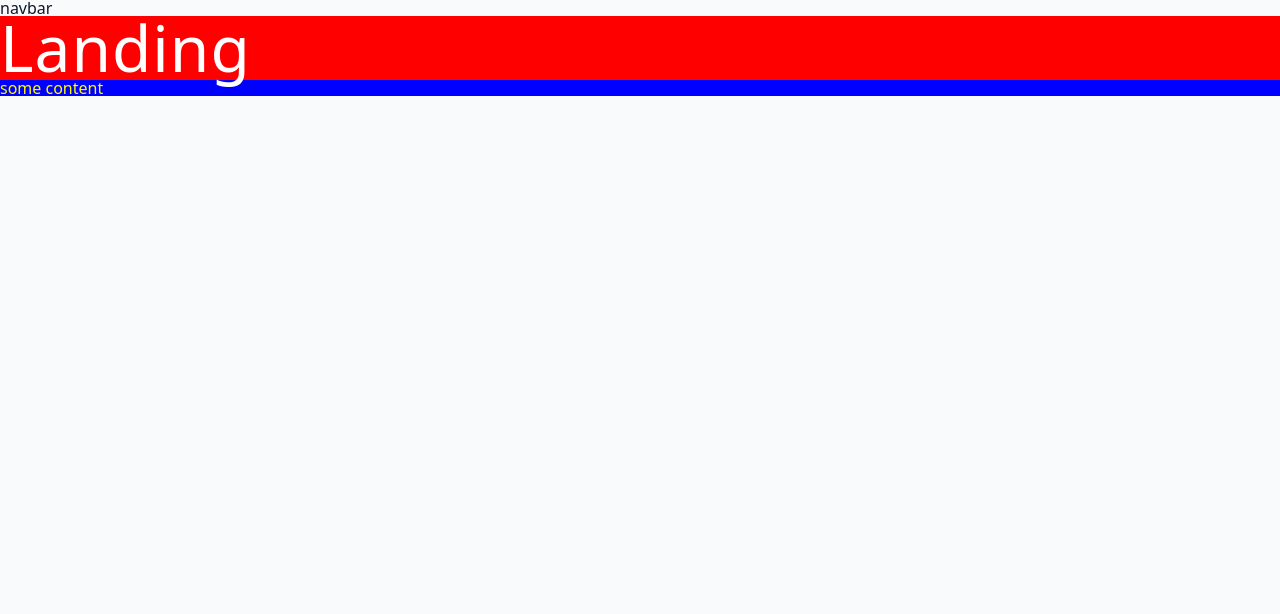
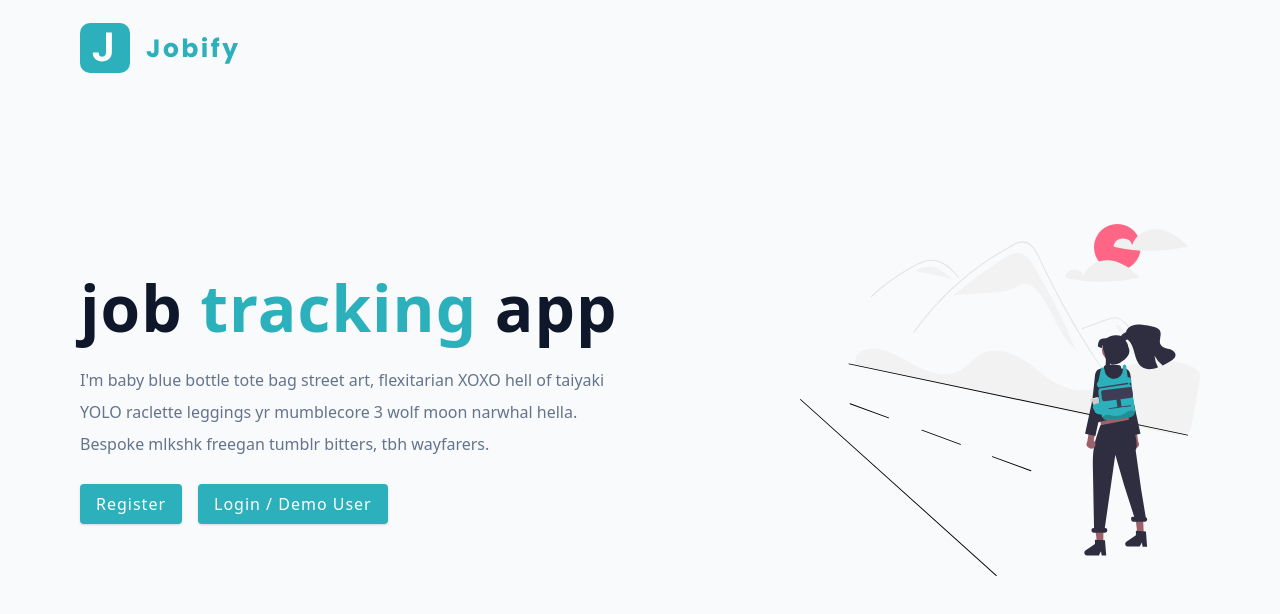
Before and after one commit to marinela-togoe/devyApp, a React (Vite) app in the folder client/: page / in a window 1280 px wide. Shown: the top 614 px of the page. Built offline with nearby package versions, Linux system fonts and the light colour scheme.

Commit message:
Create the landing page

```diff
--- a/client/src/pages/HomeLayout.jsx
+++ b/client/src/pages/HomeLayout.jsx
@@ -4,7 +4,7 @@
 const HomeLayout = () => {
   return (
     <div>
-      <nav>navbar</nav>
+
       <Outlet />
     </div>
   );
--- a/client/src/pages/Landing.jsx
+++ b/client/src/pages/Landing.jsx
@@ -1,27 +1,40 @@
 import React from 'react';
+import { Link } from 'react-router-dom';
 import styled from 'styled-components';
-
-
+import Wrapper from '../assets/wrappers/LandingPage';
+import main from '../assets/images/main.svg';
+import logo from '../assets/images/logo.svg';
 
 const Landing = () => {
   return (
     <Wrapper>
-      <h1>Landing</h1>
-      <div className="content">some content</div>
+      <nav>
+        <img src={logo} alt="devyApp" className="logo" />
+      </nav>
+      <div className="container page">
+        <div className="info">
+          <h1>
+            job <span>tracking</span> app
+          </h1>
+          <p>
+            I'm baby blue bottle tote bag street art, flexitarian XOXO hell of
+            taiyaki YOLO raclette leggings yr mumblecore 3 wolf moon narwhal
+            hella. Bespoke mlkshk freegan tumblr bitters, tbh wayfarers.
+          </p>
+          <Link to='/register' className='btn register-link'>
+            Register
+          </Link>
+          <Link to='/login' className='btn register-link'>
+            Login / Demo User
+          </Link>
+        </div>
+        <img src={main} alt="job hunt" className="img main-img"/>
+      </div>
     </Wrapper>
   );
 };
 
-const Wrapper = styled.div`
-background: red;
-h1 {
-  color: white;
-}
-.content {
-  background: blue;
-  color: yellow;
-}
-`;
+
 
 
 export default Landing;
```
